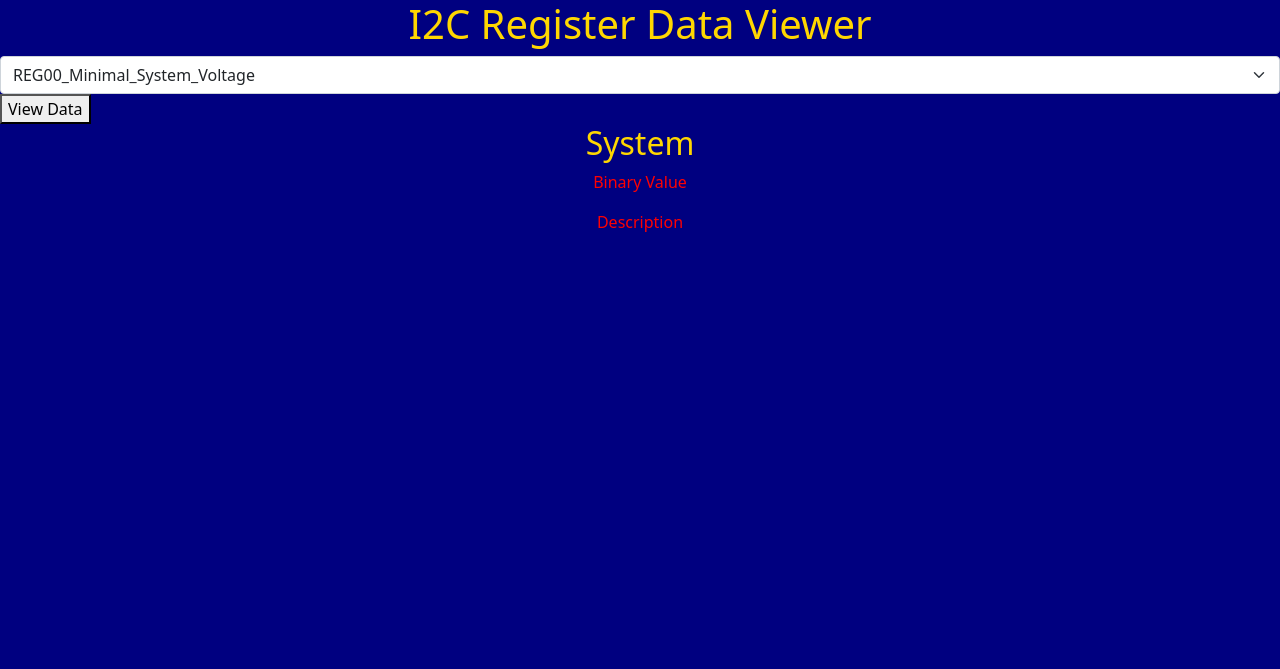
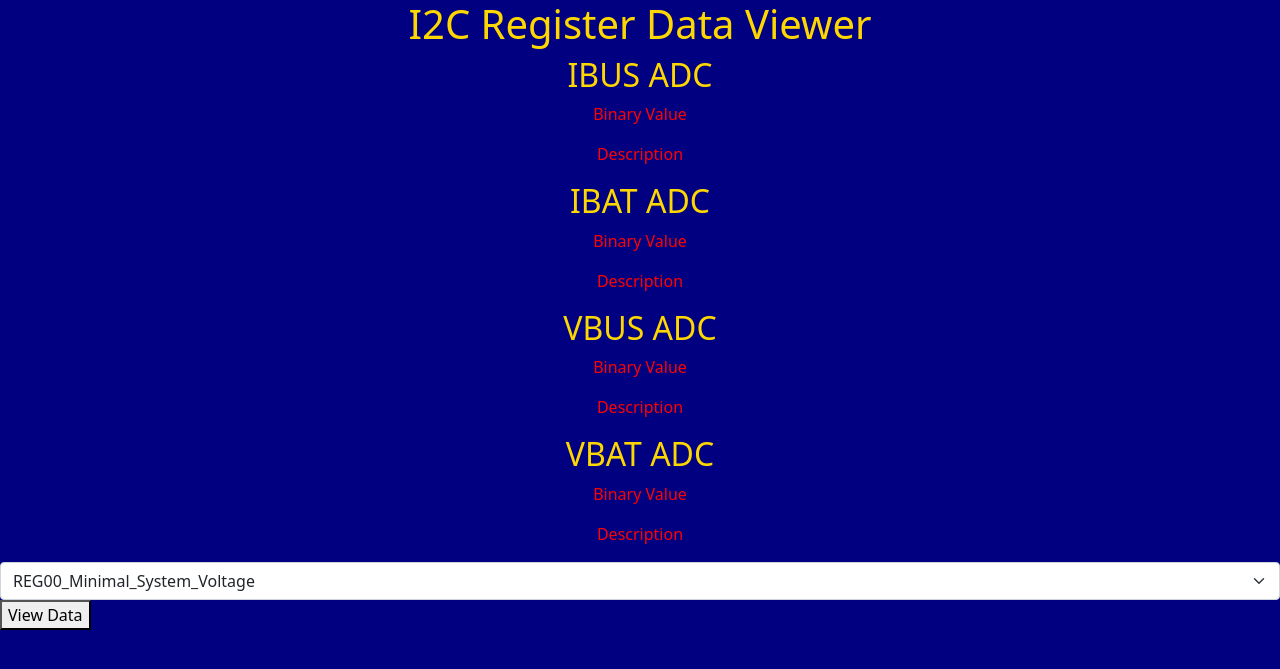
Before and after one commit to ND-IrishSat/CloverPower, a Flask app: page / in a window 1280 px wide. Shown: the top 669 px of the page. Run offline with Flask 3, Linux system fonts and the light colour scheme.

Commit message:
PLEASE PLLES I JUSTT WANT TO SLEEP

```diff
--- a/app.py
+++ b/app.py
@@ -1365,34 +1365,39 @@ def interpret_register_data(reg_addr, data):
     #             st.text(f"Description: {description}")
     #             st.write("---")  # Add a separator
 
+def combine_bytes(byte_list):
+    result = 0
+    for byte in byte_list:
+        result = (result << 8) | byte
+    return result
+
 @app.route("/update")
 def update():
     try:
-        # Reading the VSYS_ADC voltage
-        syspow = read_register_data(0x3D, 2)
-        if syspow is None:
-            raise ValueError("Failed to read data")
+        data = {}
+        # Read from multiple registers and process the data
+        registers = {
+            0x31: "IBUS_ADC",
+            0x33: "IBAT_ADC",
+            0x35: "VBUS_ADC",
+            0x3B: "VBAT_ADC"
+        }
+        for reg_addr, reg_name in registers.items():
+            raw_data = read_register_data(reg_addr, 2)
+            if raw_data is None:
+                raise ValueError(f"Failed to read data from {reg_name}")
 
-        # Assuming syspow returns a list of bytes and we need to combine them
-        if isinstance(syspow, list):
-            combined_data = 0
-            for byte in syspow:
-                combined_data = (combined_data << 8) | byte
-        else:
-            combined_data = syspow
+            # Combine byte data into an integer
+            combined_data = combine_bytes(raw_data)
 
-        # Convert to binary string with proper padding
-        binary_value = f'{combined_data:016b}'  # Adjust bit width as needed
+            # Convert to binary string with proper padding
+            data[f'{reg_name}_binary'] = f'{combined_data:016b}'
 
-        # Get the human-readable description
-        description = interpret_register_data(0x3D, combined_data)
-        reg_info = ("System Power", description)
+            # Get the human-readable description
+            description = interpret_register_data(reg_addr, combined_data)
+            data[f'{reg_name}_description'] = description
 
-        return jsonify({
-            'reg_name': reg_info[0],
-            'binary_value': binary_value,
-            'description': reg_info[1]
-        })
+        return jsonify(data)
     except Exception as e:
         return jsonify({'error': str(e)}), 500
 
--- a/templates/index.html
+++ b/templates/index.html
@@ -21,21 +21,49 @@
       </style>
 </head>
 <body>
-
-    <h1>I2C Register Data Viewer</h1>
-
   <script>
     function updateData() {
         fetch('/update')
             .then(response => response.json())
             .then(data => {
-                  document.getElementById('SYSPOW').textContent = data.reg_name;
-                  document.getElementById('binary_value').textContent = data.binary_value;
-                  document.getElementById('description').textContent = data.description;
+                document.getElementById('IBUS_ADC_binary').textContent = data.IBUS_ADC_binary;
+                document.getElementById('IBUS_ADC_description').textContent = data.IBUS_ADC_description;
+                document.getElementById('IBAT_ADC_binary').textContent = data.IBAT_ADC_binary;
+                document.getElementById('IBAT_ADC_description').textContent = data.IBAT_ADC_description;
+                document.getElementById('VBUS_ADC_binary').textContent = data.VBUS_ADC_binary;
+                document.getElementById('VBUS_ADC_description').textContent = data.VBUS_ADC_description;
+                document.getElementById('VBAT_ADC_binary').textContent = data.VBAT_ADC_binary;
+                document.getElementById('VBAT_ADC_description').textContent = data.VBAT_ADC_description;
+            })
+            .catch(error => {
+                console.error('Fetch error:', error);
             });
     }
-      setInterval(updateData, 2000); // Adjusted to 2000 ms for clarity
+    setInterval(updateData, 2000); // Continuously update every 2000 ms (2 seconds)
   </script>
+    <h1>I2C Register Data Viewer</h1>
+    <div>
+      <h2 id="IBUS_ADC">IBUS ADC</h2>
+      <p id="IBUS_ADC_binary">Binary Value</p>
+      <p id="IBUS_ADC_description">Description</p>
+    </div>
+    <div>
+      <h2 id="IBAT_ADC">IBAT ADC</h2>
+      <p id="IBAT_ADC_binary">Binary Value</p>
+      <p id="IBAT_ADC_description">Description</p>
+    </div>
+    <div>
+      <h2 id="VBUS_ADC">VBUS ADC</h2>
+      <p id="VBUS_ADC_binary">Binary Value</p>
+      <p id="VBUS_ADC_description">Description</p>
+    </div>
+    <div>
+      <h2 id="VBAT_ADC">VBAT ADC</h2>
+      <p id="VBAT_ADC_binary">Binary Value</p>
+      <p id="VBAT_ADC_description">Description</p>
+    </div>
+
+
     <form action="/" method="post">
         <select class="form-select" aria-label="Default select example" name="register">
             {% for reg_addr, reg_info in registers.items() %}
@@ -44,10 +72,7 @@
         </select>
         <button type="submit">View Data</button>
     </form>
-    <div>
-      <h2 id="SYSPOW">System</h2> <!-- Ensure this is h2 to match your style -->
-      <p id="binary_value">Binary Value</p>
-      <p id="description">Description</p>
-    </div>
+
+
 </body>
 </html>
```
Also changed, not shown: 1 other file. Lines whose indentation alone changed are shown as unchanged.
